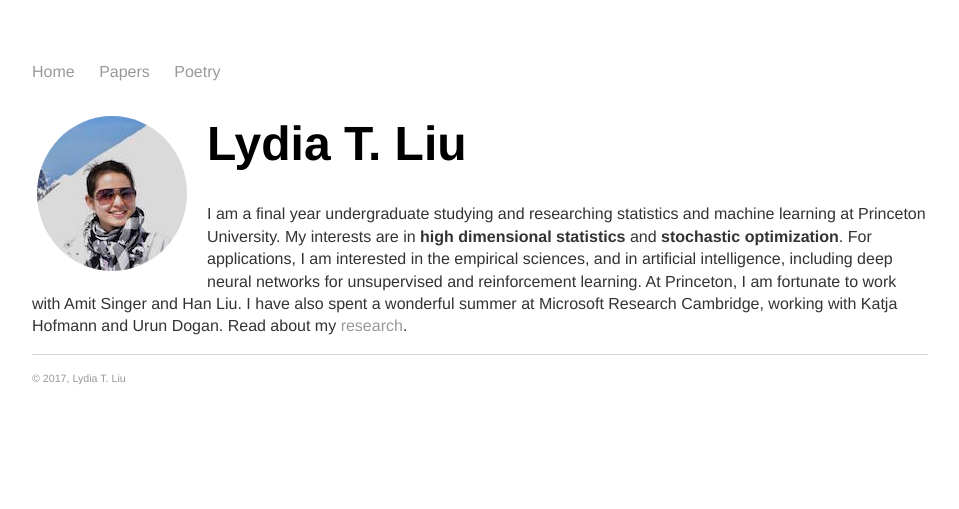
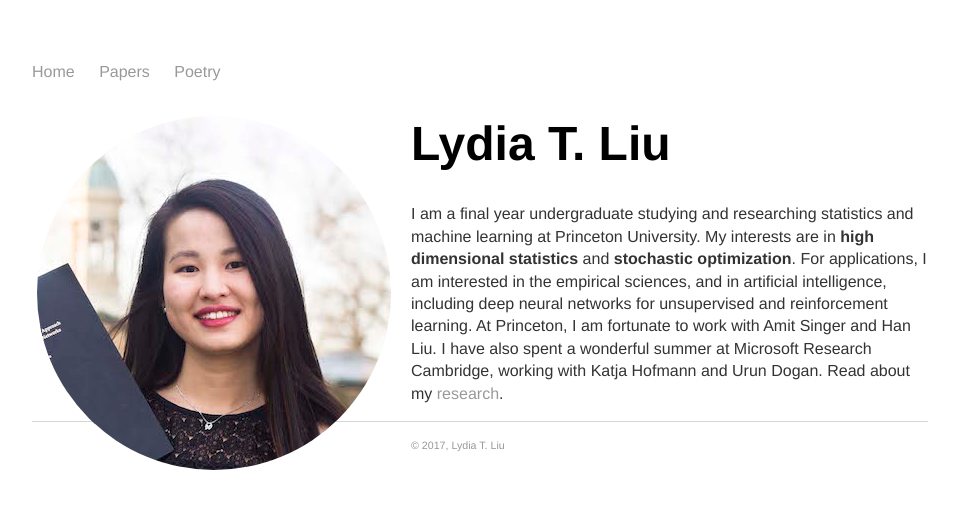
Before and after one commit to serenalwang/serenalwang.github.io, a Jekyll site: the page built from index.html, in a window 1280 px wide. Shown: the top 509 px of the page, without its empty margins (160-1119 px from the left). Built offline with Jekyll 4.4.1, drawn with Linux system fonts in a browser that asks for light colours.

Commit message:
Update index.html

```diff
--- a/index.html
+++ b/index.html
@@ -4,7 +4,7 @@
 ---
 <div class="blurb">
 
-	<img src="img/me4.jpg" alt="Photo" class="leftside_image">
+	<img src="img/908.jpg" alt="Photo" class="leftside_image">
 	<h1>Lydia T. Liu</h1>
 		<p>I am a final year undergraduate studying and researching statistics and machine learning at Princeton University.
 			My interests are in <b>high dimensional statistics</b> and <b>stochastic optimization</b>. For applications,
```
